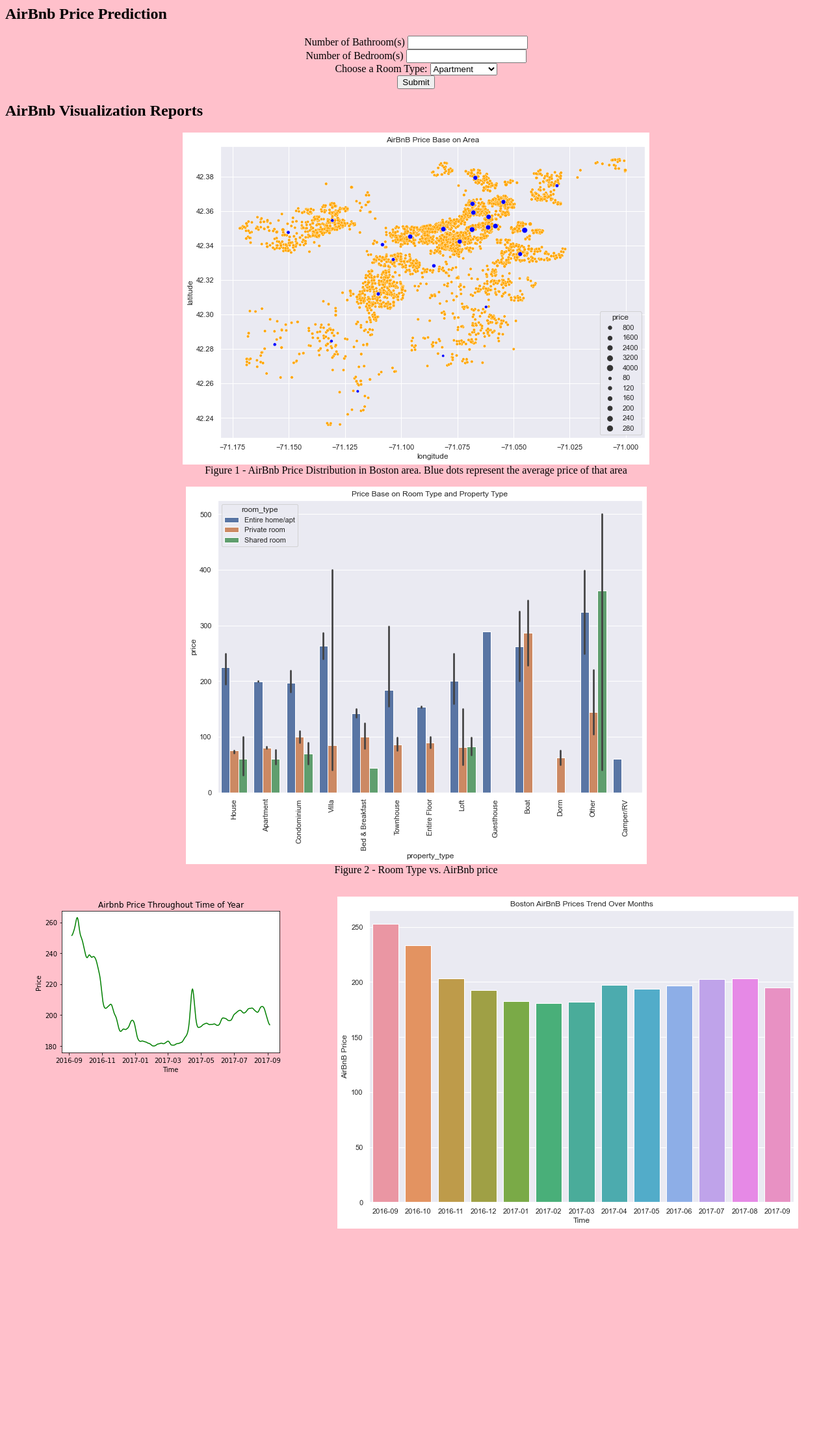
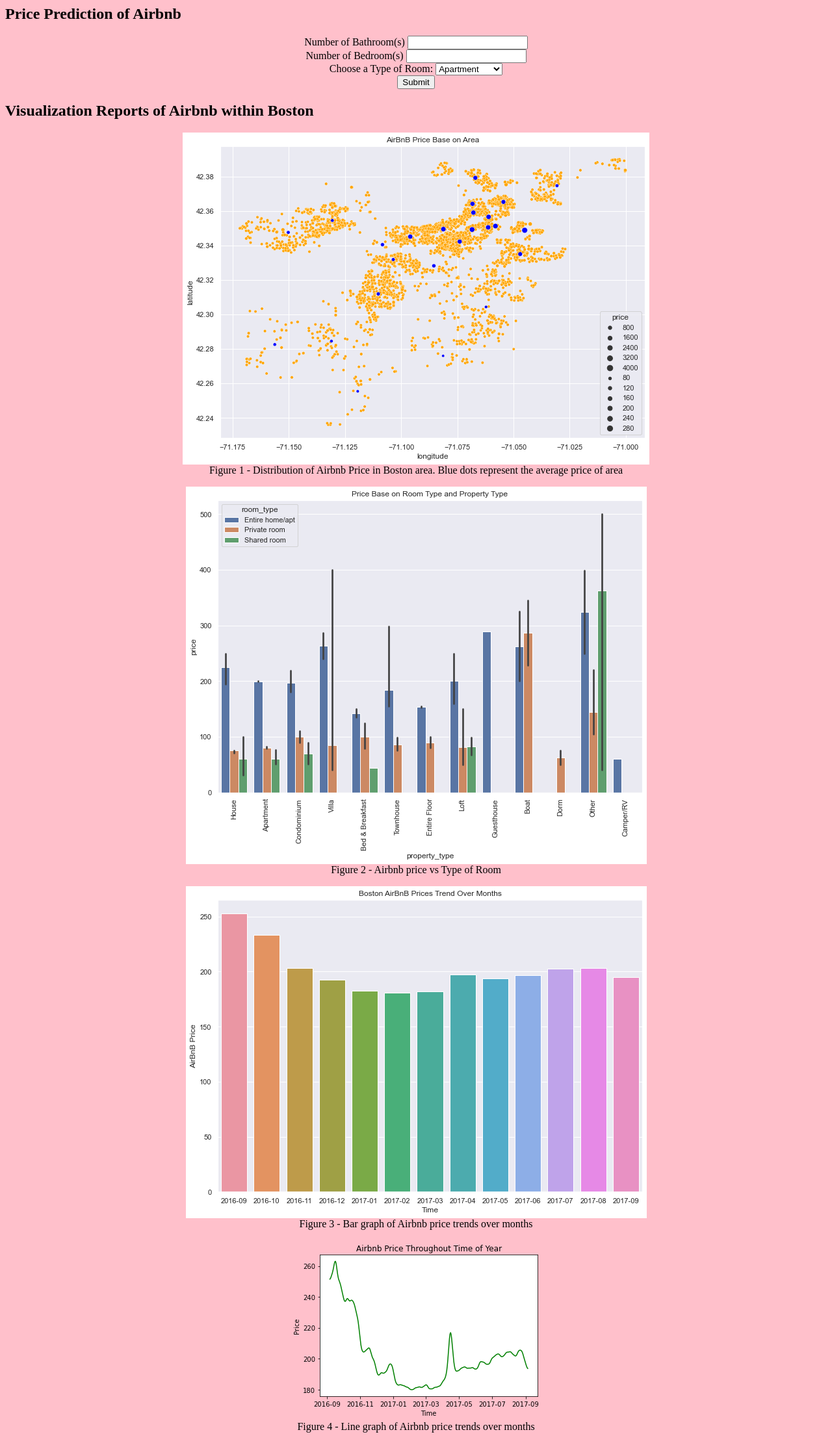
Before and after one commit to DuyDiep99/DuyDiepCapstone, a Flask app: page / in a window 1280 px wide. Shown: the whole page at 65% size. Before the commit the page ends 1891 px from the top, so only its background shows below. Run offline with Flask 2, Linux system fonts and the light colour scheme.

Commit message:
Update main.html

```diff
--- a/templates/main.html
+++ b/templates/main.html
@@ -1,7 +1,7 @@
 <html>
 <body style="background-color: pink;">
     <div >
-        <h2>AirBnb Price Prediction</h2>
+        <h2>Price Prediction of Airbnb</h2>
         <form action="/price" method="POST" style="text-align: center;">
             <label for="bathrooms">Number of Bathroom(s)</label>
             <input id="bathrooms" name="bathrooms" type="number" step="1" >
@@ -9,7 +9,7 @@
             <label for="bedrooms">Number of Bedroom(s)</label>
             <input id="bedrooms" name="bedrooms" type="number" step="1">
             <br>
-            <label for="room_type">Choose a Room Type:</label>
+            <label for="room_type">Choose a Type of Room:</label>
             <select id="room_type" name="room_type" type="number">
             <option value=0>Apartment</option>
             <option value=1>Private Room</option>
@@ -21,25 +21,32 @@
     </div>
 
     <div>
-        <h2>AirBnb Visualization Reports</h2>
+        <h2>Visualization Reports of Airbnb within Boston</h2>
         <figure style="text-align: center;">
             <img src="../static/price_distribution.png" alt="Boston AirBnb Price Distribution" >
             <figcaption>
-                Figure 1 - AirBnb Price Distribution in Boston area. Blue dots represent the average price of that area
+                Figure 1 - Distribution of Airbnb Price in Boston area.
+                Blue dots represent the average price of area
             </figcaption>
         </figure>
         <figure style="text-align: center;">
             <img src="../static/roomtype.png" alt="Room Type vs Price" >
             <figcaption>
-                Figure 2 - Room Type vs. AirBnb price
+                Figure 2 - Airbnb price vs Type of Room
             </figcaption>
         </figure>
-        <div style="display: inline-flex;">
+        <div style="display: inline;">
+            <figure style="text-align: center;">
+                <img src="../static/bar_line_trend.png" alt="Room Type vs Price" >
+                <figcaption>
+                    Figure 3 - Bar graph of Airbnb price trends over months
+                </figcaption>
+            </figure>
             <figure style="text-align: center;">
                 <img src="../static/line_price_trend.png" alt="Boston AirBnb Price Distribution" >
-            </figure>
-            <figure style="text-align: center;">
-                <img src="../static/bar_line_trend.png" alt="Room Type vs Price" >
+                <figcaption>
+                    Figure 4 - Line graph of Airbnb price trends over months
+                </figcaption>
             </figure>
         </div>
     </div>
```
